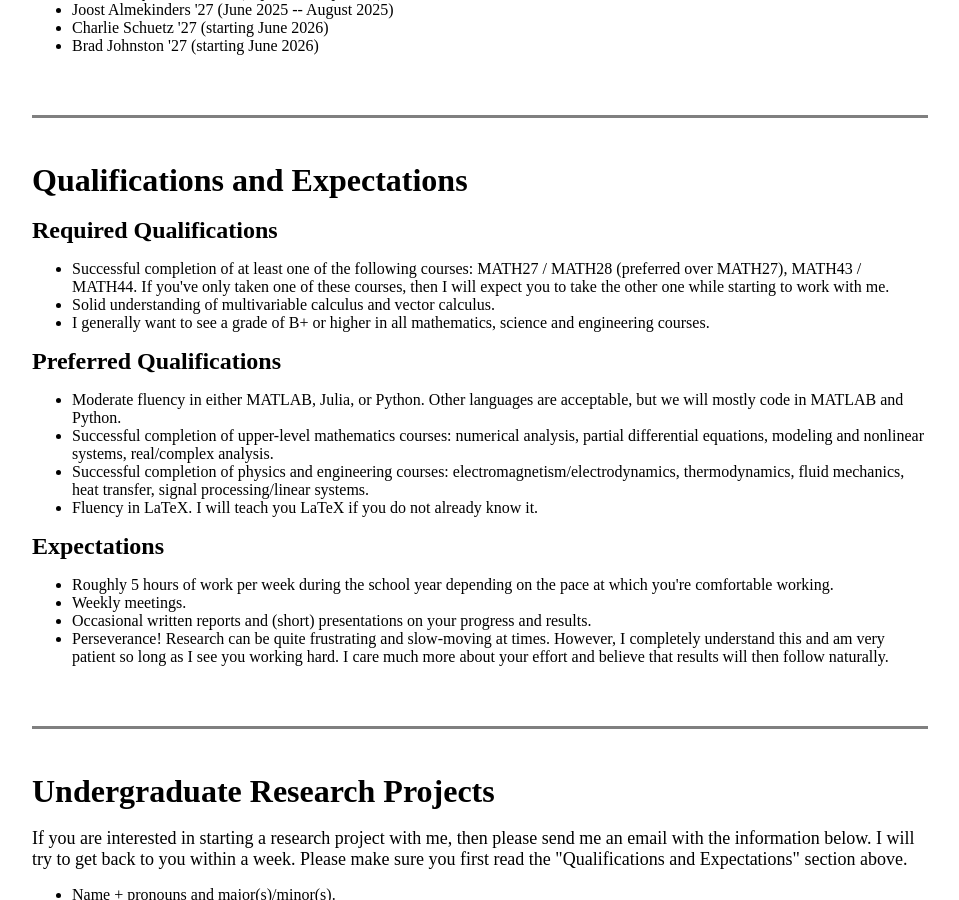
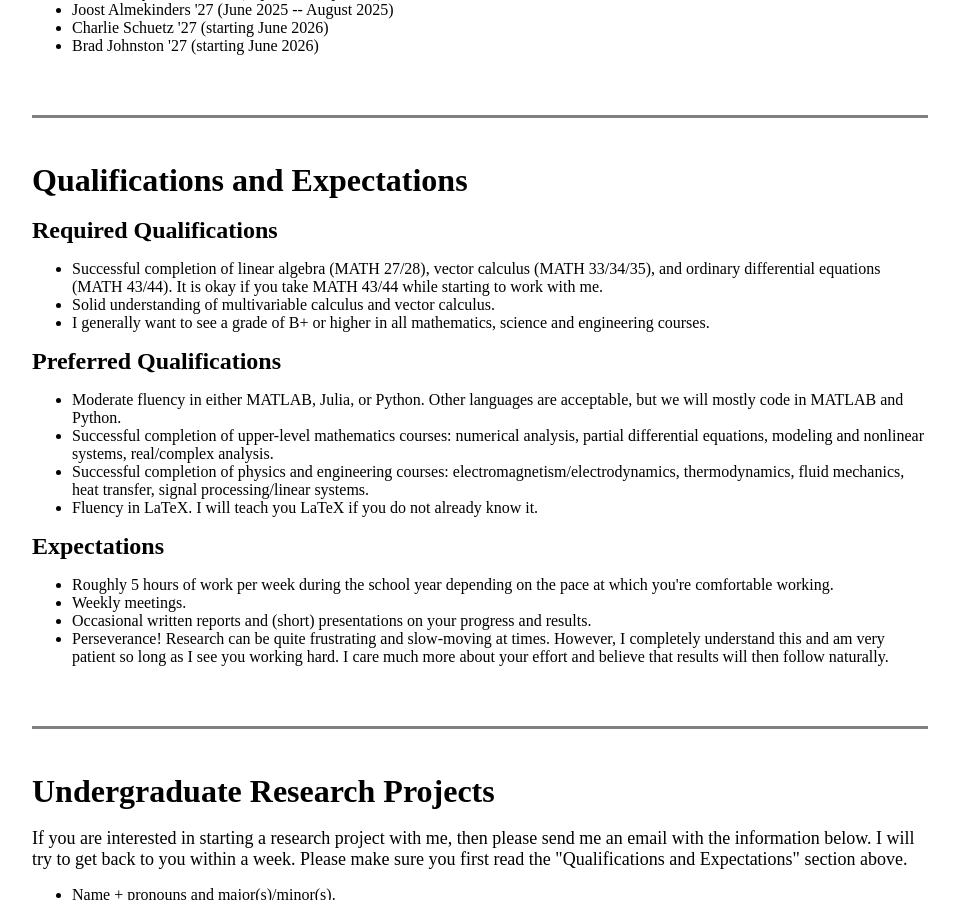
Before and after one commit to jhknakao/jhknakao.github.io, a Jekyll site: the page built from undergradresearch.html, in a window 1280 px wide and 900 px high, scrolled down 977 px. Shown: the whole window, without its empty margins (160-1119 px from the left). Built offline with Jekyll 4.4.1, drawn with Linux system fonts in a browser that asks for light colours.

Commit message:
Update undergradresearch.html

```diff
--- a/undergradresearch.html
+++ b/undergradresearch.html
@@ -39,7 +39,7 @@ title: Undergraduate Research
   	<br>
 	<font size="5"><b>Required Qualifications</b></font>
 	<ul>
-    <li>Successful completion of at least one of the following courses: MATH27 / MATH28 (preferred over MATH27), MATH43 / MATH44. If you've only taken one of these courses, then I will expect you to take the other one while starting to work with me.</li>
+    <li>Successful completion of linear algebra (MATH 27/28), vector calculus (MATH 33/34/35), and ordinary differential equations (MATH 43/44). It is okay if you take MATH 43/44 while starting to work with me.</li>
     <li>Solid understanding of multivariable calculus and vector calculus.</li>
     <li>I generally want to see a grade of B+ or higher in all mathematics, science and engineering courses.</li>
 	</ul>
```
